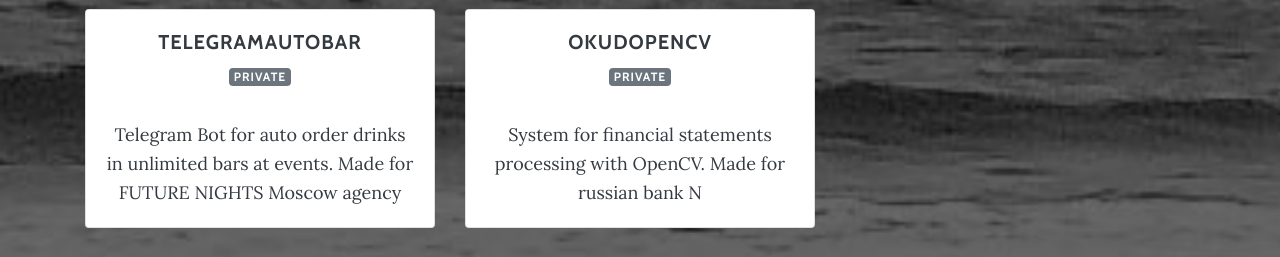
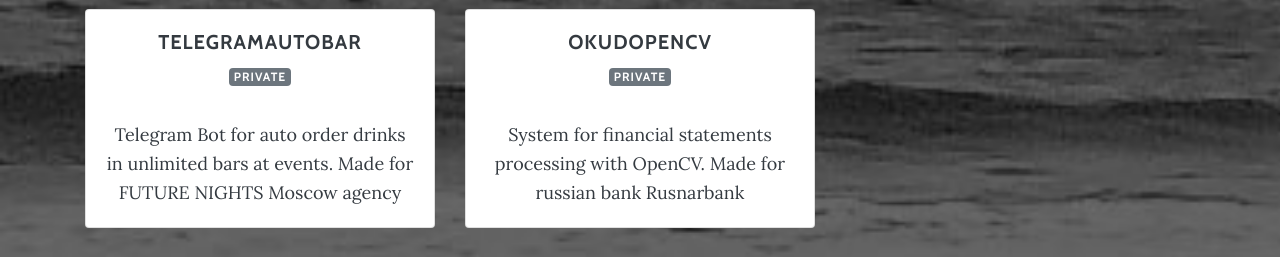
Before and after one commit to GeorgiyDemo/georgiydemo.github.io, a plain HTML site: page index.html in a window 1280 px wide. Shown: the part 2520-2777 px from the top of the page. Drawn offline with nearby package versions, Linux system fonts and the light colour scheme.

Commit message:
refomat v2

```diff
--- a/index.html
+++ b/index.html
@@ -52,7 +52,8 @@
                 <div class="col-lg-8 mx-auto">
                     <h1 class="brand-heading">Georgiy Demenchuk</h1>
                     <p class="intro-text">Software Engineer (Python/DevOps)</p><a class="btn btn-link btn-circle"
-                            href="#skills" role="button"><i class="fa fa-angle-double-down animated"></i></a>
+                                                                                  href="#skills" role="button"><i
+                        class="fa fa-angle-double-down animated"></i></a>
                 </div>
             </div>
         </div>
@@ -231,7 +232,7 @@
                             <h5 class="card-title">OKUDOpenCV</h5>
                             <h6><span class="badge badge-secondary">Private</span></h6>
                             <p class="card-text">System for financial statements processing with OpenCV. Made for
-                                    russian bank N</p>
+                                russian bank Rusnarbank</p>
                         </div>
 
                     </div>
```
Also changed, not shown: assets/js/grayscale.js (+4 -4 lines), 4 other files. Lines whose indentation alone changed are shown as unchanged.
